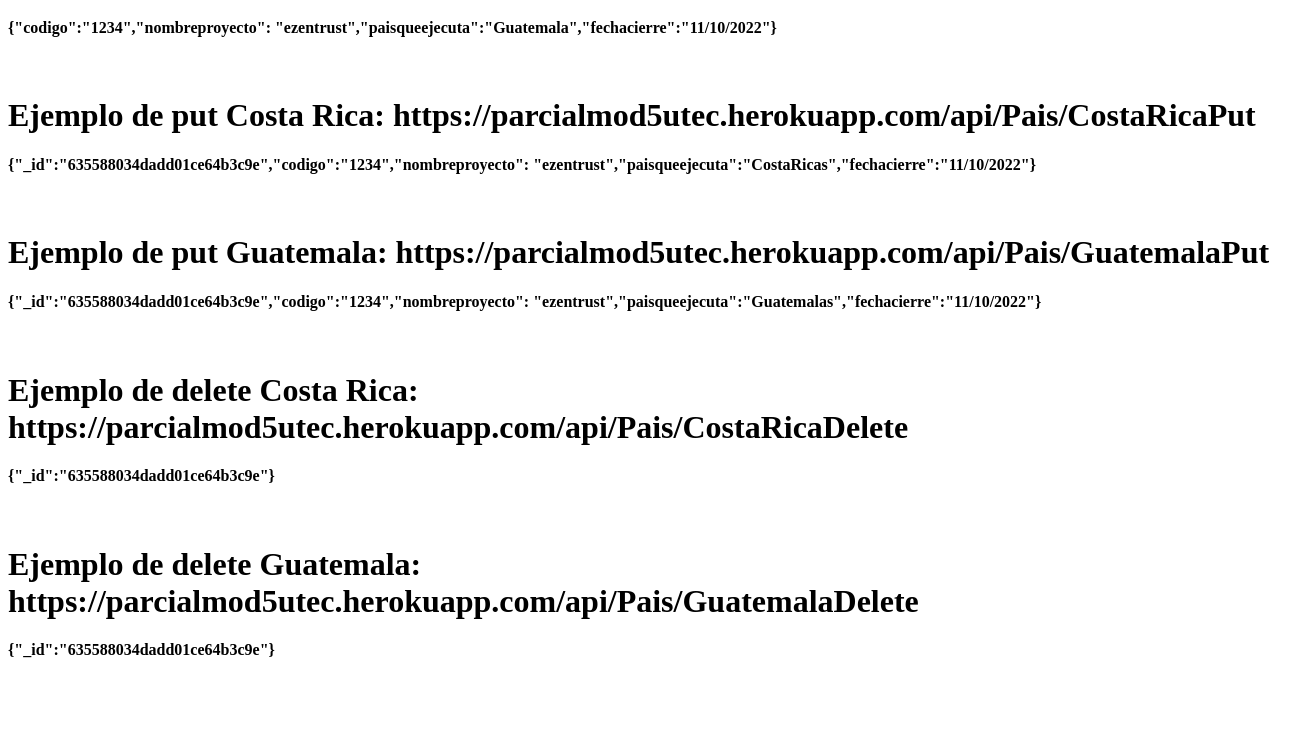
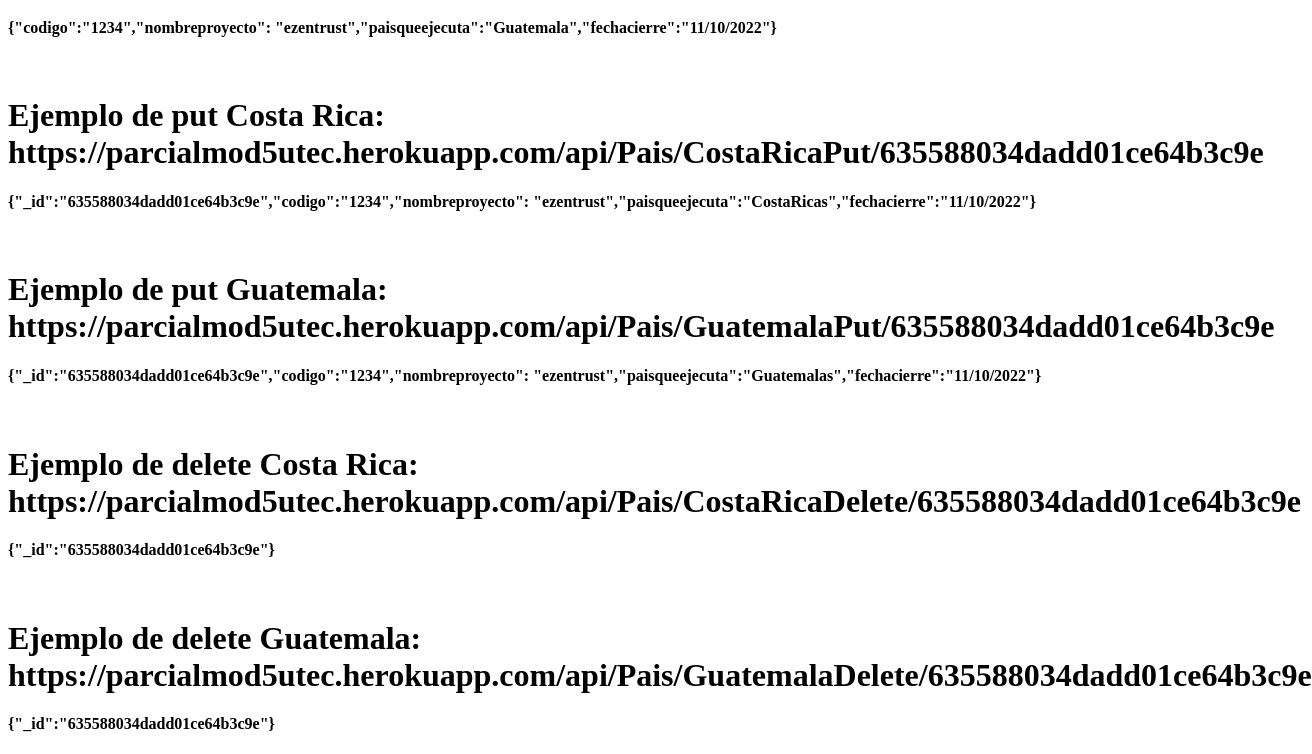
Before and after one commit to melvinSosaMedrano/ParcialModulo5, a website: page public/index.html in a window 1280 px wide. Shown: the part 664-1418 px from the top of the page, 1312 px wide, since content can reach past the window. Before the commit the page ends 1344 px from the top, so only its background shows below. Drawn offline with Linux system fonts and the light colour scheme.

Commit message:
Update index.html

```diff
--- a/public/index.html
+++ b/public/index.html
@@ -19,14 +19,14 @@
     <h1>Ejemplo de post Guatemala: https://parcialmod5utec.herokuapp.com/api/Pais/GuatemalaPost</h1>
       <h4>{"codigo":"1234","nombreproyecto": "ezentrust","paisqueejecuta":"Guatemala","fechacierre":"11/10/2022"}</h4>
       <br>
-     <h1>Ejemplo de put Costa Rica: https://parcialmod5utec.herokuapp.com/api/Pais/CostaRicaPut</h1>
+     <h1>Ejemplo de put Costa Rica: https://parcialmod5utec.herokuapp.com/api/Pais/CostaRicaPut/635588034dadd01ce64b3c9e</h1>
      <h4>{"_id":"635588034dadd01ce64b3c9e","codigo":"1234","nombreproyecto": "ezentrust","paisqueejecuta":"CostaRicas","fechacierre":"11/10/2022"}</h4>   <br>
-    <h1>Ejemplo de put Guatemala: https://parcialmod5utec.herokuapp.com/api/Pais/GuatemalaPut</h1>
+    <h1>Ejemplo de put Guatemala: https://parcialmod5utec.herokuapp.com/api/Pais/GuatemalaPut/635588034dadd01ce64b3c9e</h1>
      <h4>{"_id":"635588034dadd01ce64b3c9e","codigo":"1234","nombreproyecto": "ezentrust","paisqueejecuta":"Guatemalas","fechacierre":"11/10/2022"}</h4>
       <br>
-    <h1>Ejemplo de delete Costa Rica: https://parcialmod5utec.herokuapp.com/api/Pais/CostaRicaDelete</h1>
+    <h1>Ejemplo de delete Costa Rica: https://parcialmod5utec.herokuapp.com/api/Pais/CostaRicaDelete/635588034dadd01ce64b3c9e</h1>
     <h4>{"_id":"635588034dadd01ce64b3c9e"}</h4>  <br>
-    <h1>Ejemplo de delete Guatemala: https://parcialmod5utec.herokuapp.com/api/Pais/GuatemalaDelete</h1>
+    <h1>Ejemplo de delete Guatemala: https://parcialmod5utec.herokuapp.com/api/Pais/GuatemalaDelete/635588034dadd01ce64b3c9e</h1>
       <h4>{"_id":"635588034dadd01ce64b3c9e"}</h4>
 </body>
 </html>
```
